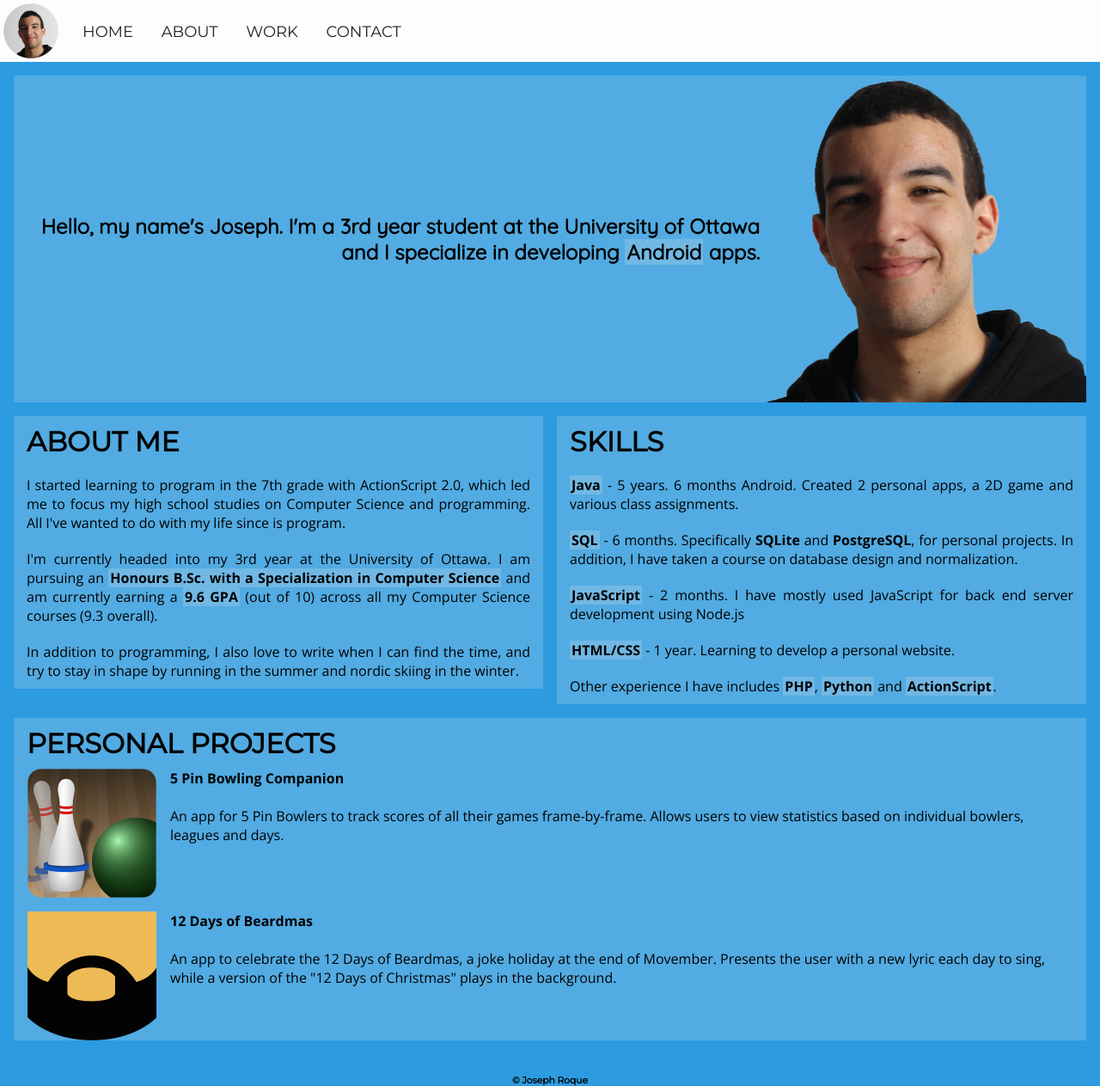
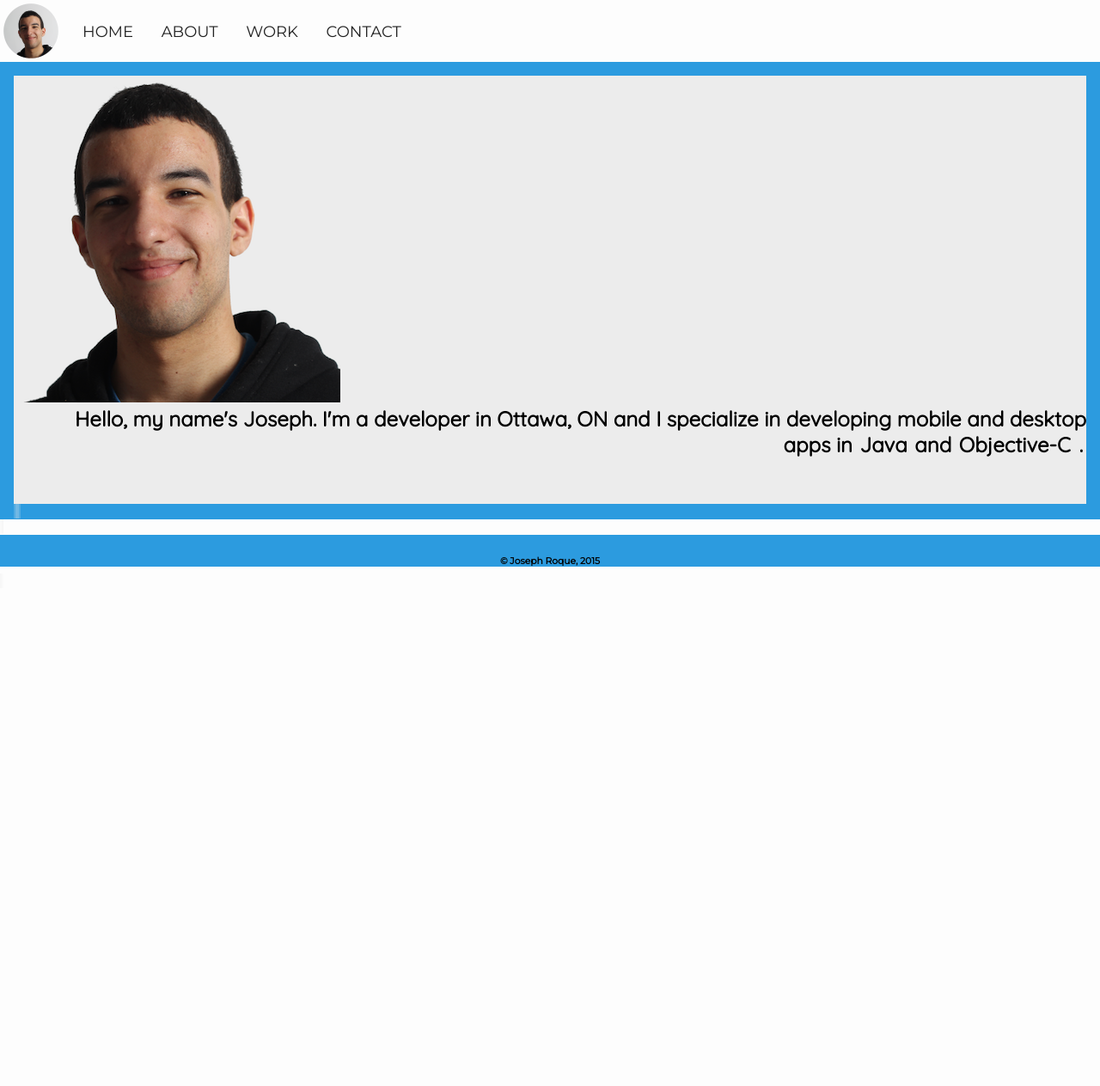
Before and after one commit to joseph-roque/joseph-roque.github.io, a Jekyll site: the page built from index.html, in a window 1280 px wide and 1263 px high. Shown: the whole window at 86% size. Built offline with Jekyll 4.4.1, drawn with Linux system fonts in a browser that asks for light colours; nearby versions of some CDN libraries.

Commit message:
Changed layout back to old index

```diff
--- a/_includes/footer.html
+++ b/_includes/footer.html
@@ -1,5 +1,5 @@
 <div>
 	<footer class="site-footer">
-		<h6 style="white-space: nowrap;">&copy; Joseph Roque</h6>
+		<h6 style="white-space: nowrap;">&copy; Joseph Roque, 2015</h6>
 	</footer>
 </div>
--- a/css/main.css
+++ b/css/main.css
@@ -114,49 +114,16 @@ img.nav-profile-img {
 .vertically-centered-banner-outer {display:table; height:380px; overflow:hidden;}
 .vertically-centered-banner-inner {display:table-cell; vertical-align: middle;}
 
-.large-body {
+.index-main-banner {
+    background:#ECECEC;
+}
+
+.index-main-banner h1 {
     font-family: "Quicksand", sans-serif;
     font-size: 24px;
     padding-left:10px;
     margin:0;
     text-align:right;
-}
-
-.medium-title {
-    font-family: "Montserrat", sans-serif;
-    text-align: left;
-    padding: 10px 15px 10px 15px;
-    margin:0;
-}
-
-.regular-body {
-    font-family: "Open Sans", sans-serif;
-    padding: 10px 15px 10px 15px;
-    margin:0;
-    text-align: justify;
-}
-
-.regular-work-body {
-    font-family: "Open Sans", sans-serif;
-    padding: 0 0 0 16px;
-    margin:0;
-    overflow: hidden;
-}
-
-#mobile-headshot {
-    display:none;
-}
-
-.full-banner-header {
-    clear:both;
-    background:rgba(236, 236, 236, 0.2);
-    float:center;
-}
-
-img.full-banner-header-img {
-    width:380px;
-    height:380px;
-    float:right;
 }
 
 .split-wrapper {
@@ -202,24 +169,6 @@ img.full-banner-header-img {
     width:100%;
 }
 
-.work-container {
-    clear:both;
-    margin: 0 16px 16px 16px;
-    overflow: hidden;
-}
-
-.work-container img {
-    float:left;
-    vertical-align: top;
-    width:150px;
-    height:150px;
-}
-
-.work-container strong {
-    background:none;
-    padding:0;
-}
-
 footer.site-footer {
     background:#2c9bdf;
     width:100%;
@@ -243,39 +192,23 @@ footer.site-footer {
     .vertically-centered-banner-outer {display:table; height:auto; overflow:hidden;}
     .vertically-centered-banner-inner {display:table-cell; vertical-align: middle;}
 
-    #mobile-headshot {
-        display:block;
-        background:rgba(236, 236, 236, 0.2);
-        width:100%;
-        margin-bottom:16px;
+    .index-main-banner {
+        height:300px;
     }
 
-    img.full-banner-mobile-img {
-        background:rgba(236, 236, 236, 0.2);
-        display:block;
-        max-width:100%;
-        margin-right: auto;
-        margin-left: auto;
-        float:center;
-    }
-
-    .full-banner-header {
-        clear:both;
-        color:#000;
-        height:auto;
-        overflow: auto;
-        padding-top:20px;
-        padding-bottom:20px;
-    }
-
-    .full-banner-header h1 {
+    .index-main-banner h1 {
         padding-right:10px;
         text-align:center;
     }
 
-    img.full-banner-header-img {
-        height: 0;
-        width: 0;
+    .index-main-banner img {
+        width:0px;
+        height:0px;
+        float:right;
+    }
+
+    .index-absolute-center {
+        height:300px;
     }
 
     .left-container {
@@ -291,20 +224,4 @@ footer.site-footer {
     .full-container {
         background:rgba(0, 0, 0, 0);
     }
-
-    .work-container img {
-        display:block;
-        margin-left:auto;
-        margin-right:auto;
-        float:center;
-    }
-
-    .regular-work-body {
-        padding:0;
-        width:100%;
-    }
-
-    .medium-title {
-        text-align: center;
-    }
 }
--- a/index.html
+++ b/index.html
@@ -8,36 +8,13 @@ is_home: true
 
 {% include base.html %}
 
-<!-- CONTENT BEGINS -->
 <div id="top"></div>
-<div id="mobile-headshot">
-    <img class="full-banner-mobile-img" src="{{ base }}/assets/jroque_headshot_380x380_nobackground.png" alt="Joseph Roque headshot" />
-</div>
-
-<div class="full-banner-header">
-    <img class="full-banner-header-img" src="{{ base }}/assets/jroque_headshot_380x380_nobackground.png" alt="Joseph Roque headshot" />
-    <div class="vertically-centered-banner-outer">
-        <div class="vertically-centered-banner-inner">
-            <h1 class='large-body'>Hello, my name's Joseph. I'm a 3rd year student at the University of Ottawa and I specialize in developing <strong>Android</strong> apps.</h1>
+<div class="index-main-banner">
+    <img src="assets/jroque_headshot_380x380.png" alt="Joseph Roque headshot" />
+    <div class="index-vertically-centered-banner-outer">
+        <div class="index-vertically-centered-banner-inner">
+            <h1>Hello, my name's Joseph. I'm a developer in Ottawa, ON and I specialize in developing mobile and desktop apps in <strong>Java</strong> and <span style="white-space: nowrap;"><strong>Objective-C<strong></span>.</h1>
         </div>
-    </div>
-</div>
-
-<div id="about" class="split-wrapper">
-    <div class="left-container">
-        <h1 class="medium-title uppercase">About me</h1>
-        <p class="regular-body">I started learning to program in the 7th grade with ActionScript 2.0, which led me to focus my high school studies on Computer Science and programming. All I've wanted to do with my life since is program.</p>
-        <p class="regular-body">I'm currently headed into my 3rd year at the University of Ottawa. I am pursuing an <strong>Honours B.Sc. with a Specialization in Computer Science</strong> and am currently earning a <strong>9.6 GPA</strong> (out of 10) across all my Computer Science courses (9.3 overall).</p>
-        <p class="regular-body">In addition to programming, I also love to write when I can find the time, and try to stay in shape by running in the summer and nordic skiing in the winter.</p>
-    </div>
-
-    <div class="right-container">
-        <h1 class="medium-title uppercase">Skills</h1>
-        <p class="regular-body"><strong>Java</strong> - 5 years. 6 months Android. Created 2 personal apps, a 2D game and various class assignments.</p>
-        <p class="regular-body"><strong>SQL</strong> - 6 months. Specifically <b>SQLite</b> and <b>PostgreSQL</b>, for personal projects. In addition, I have taken a course on database design and normalization.</p>
-        <p class="regular-body"><strong>JavaScript</strong> - 2 months. I have mostly used JavaScript for back end server development using Node.js</p>
-        <p class="regular-body"><strong>HTML/CSS</strong> - 1 year. Learning to develop a personal website.</p>
-        <p class="regular-body">Other experience I have includes <strong>PHP</strong>, <strong>Python</strong> and <strong>ActionScript</strong>.</p>
     </div>
 </div>
 
@@ -53,20 +30,3 @@ Items:
 7. Creative Writing
 
 -->
-
-<div id="work" class="full-container">
-    <h1 class='medium-title uppercase'>Personal Projects</h1>
-    <div class="work-container">
-        <a href="https://github.com/joseph-roque/BowlingCompanion"><img src="{{ base }}/assets/work/bowling.png" alt="5 Pin Bowling Companion" /></a>
-        <p class="regular-work-body"><strong>5 Pin Bowling Companion</strong></p>
-        <p class="regular-work-body"><br />An app for 5 Pin Bowlers to track scores of all their games frame-by-frame. Allows users to view statistics based on individual bowlers, leagues and days.</p>
-    </div>
-    <div class="work-container">
-        <a href="https://github.com/cthomp13/Beardmas"><img src="{{ base }}/assets/work/beardmas.png" alt="5 Pin Bowling Companion" /></a>
-        <p class="regular-work-body"><strong>12 Days of Beardmas</strong></p>
-        <p class="regular-work-body"><br />An app to celebrate the 12 Days of Beardmas, a joke holiday at the end of Movember. Presents the user with a new lyric each day to sing, while a version of the "12 Days of Christmas" plays in the background.</p>
-    </div>
-    <div style="clear:both"></div>
-</div>
-
-<!-- CONTENT ENDS -->
```
